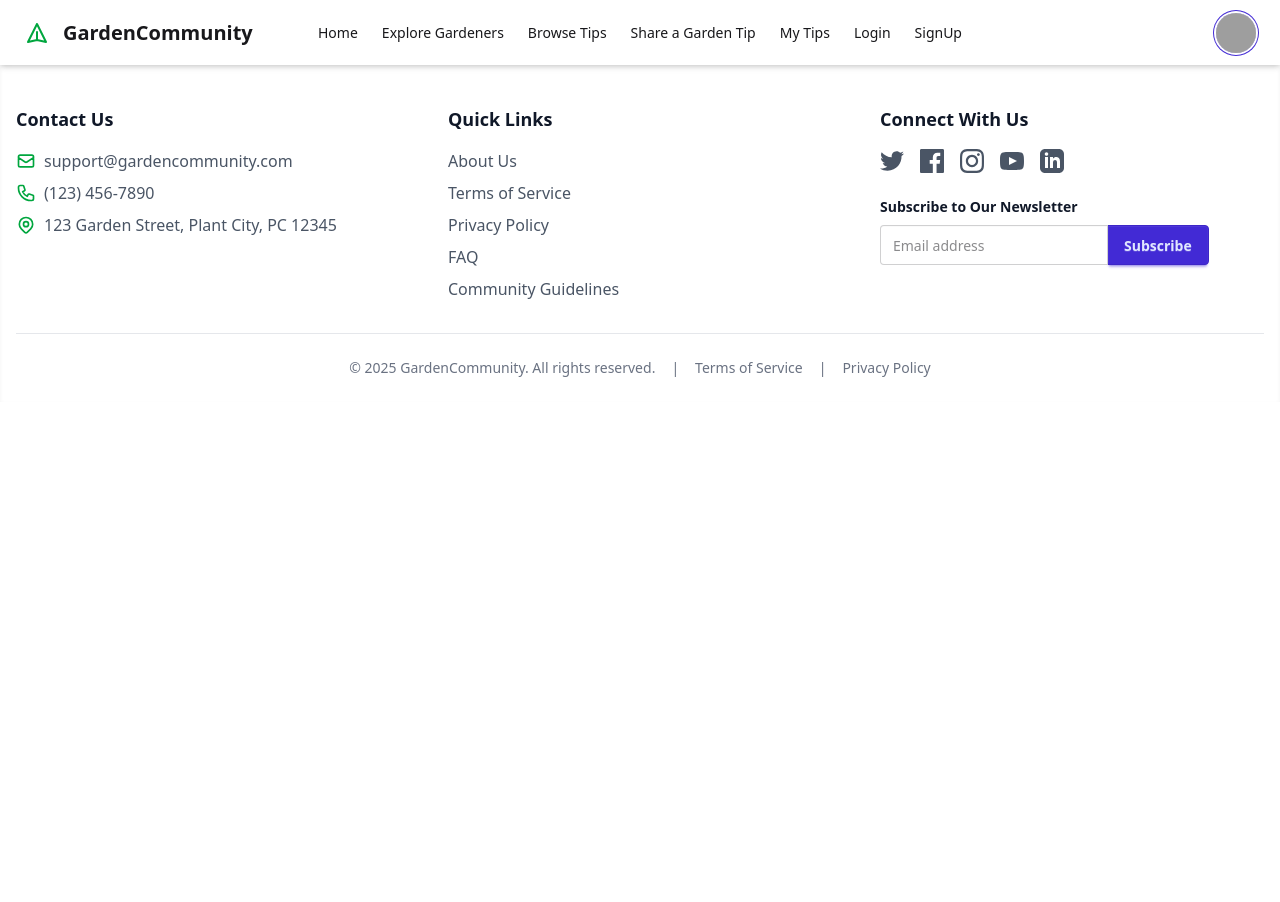
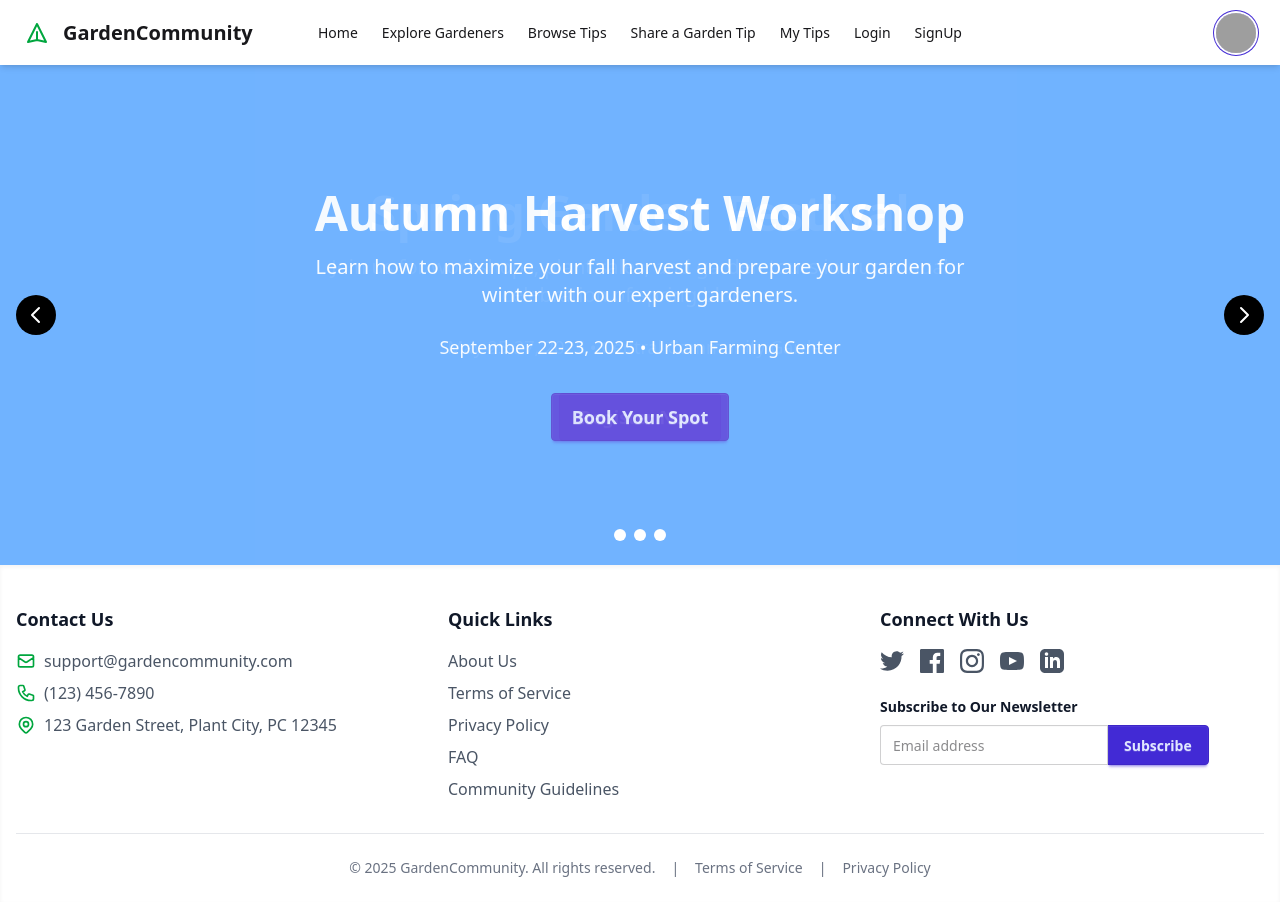
Before and after one commit to usernayeem/garden-community, a React (Vite) app: page / in a window 1280 px wide. Before the commit the page ends 800 px from the top, so only its background shows below. Built offline with nearby package versions, Linux system fonts and the light colour scheme; grey boxes are pictures that could not be loaded.

Commit message:
develop banner section

```diff
--- a/package.json
+++ b/package.json
@@ -14,6 +14,8 @@
     "react": "^19.0.0",
     "react-dom": "^19.0.0",
     "react-router": "^7.5.3",
+    "react-slick": "^0.30.3",
+    "slick-carousel": "^1.8.1",
     "tailwindcss": "^4.1.5"
   },
   "devDependencies": {
--- /dev/null
+++ b/src/components/Banner.jsx
@@ -0,0 +1,147 @@
+import React from "react";
+import Slider from "react-slick";
+import "slick-carousel/slick/slick.css";
+
+const PrevArrow = props => {
+  const { className, onClick } = props;
+  return (
+    <button
+      className={`${className} absolute left-4 top-1/2 -translate-y-1/2 z-10 w-10 h-10 bg-black bg-opacity-30 hover:bg-opacity-50 rounded-full flex items-center justify-center transition-all`}
+      onClick={onClick}
+    >
+      <svg
+        xmlns="http://www.w3.org/2000/svg"
+        className="h-6 w-6 text-white"
+        fill="none"
+        viewBox="0 0 24 24"
+        stroke="currentColor"
+      >
+        <path
+          strokeLinecap="round"
+          strokeLinejoin="round"
+          strokeWidth={2}
+          d="M15 19l-7-7 7-7"
+        />
+      </svg>
+    </button>
+  );
+};
+
+const NextArrow = props => {
+  const { className, onClick } = props;
+  return (
+    <button
+      className={`${className} absolute right-4 top-1/2 -translate-y-1/2 z-10 w-10 h-10 bg-black bg-opacity-30 hover:bg-opacity-50 rounded-full flex items-center justify-center transition-all`}
+      onClick={onClick}
+    >
+      <svg
+        xmlns="http://www.w3.org/2000/svg"
+        className="h-6 w-6 text-white"
+        fill="none"
+        viewBox="0 0 24 24"
+        stroke="currentColor"
+      >
+        <path
+          strokeLinecap="round"
+          strokeLinejoin="round"
+          strokeWidth={2}
+          d="M9 5l7 7-7 7"
+        />
+      </svg>
+    </button>
+  );
+};
+
+export const Banner = () => {
+  // Slider settings
+  const settings = {
+    dots: true,
+    infinite: true,
+    speed: 500,
+    fade: true,
+    cssEase: "linear",
+    autoplay: true,
+    autoplaySpeed: 5000,
+    pauseOnHover: true,
+    prevArrow: <PrevArrow />,
+    nextArrow: <NextArrow />,
+    appendDots: dots =>
+      <div>
+        <ul className="flex justify-center items-center absolute bottom-6 left-1/2 -translate-x-1/2">
+          {dots}
+        </ul>
+      </div>,
+    customPaging: i =>
+      <div className="w-3 h-3 mx-1 rounded-full bg-white bg-opacity-50 hover:bg-opacity-100" />,
+    responsive: [
+      {
+        breakpoint: 640,
+        settings: {
+          arrows: false
+        }
+      }
+    ]
+  };
+
+  // Slide data
+  const slides = [
+    {
+      id: 1,
+      title: "Spring Garden Festival",
+      description:
+        "Join us for workshops, plant sales, and garden tours in our annual celebration of spring blooms.",
+      date: "May 25-27, 2025 • Central Community Garden",
+      buttonText: "Register Now"
+    },
+    {
+      id: 2,
+      title: "Autumn Harvest Workshop",
+      description:
+        "Learn how to maximize your fall harvest and prepare your garden for winter with our expert gardeners.",
+      date: "September 22-23, 2025 • Urban Farming Center",
+      buttonText: "Book Your Spot"
+    },
+    {
+      id: 3,
+      title: "Garden Photography Contest",
+      description:
+        "Show off your garden's beauty and creativity in our annual photography competition with prizes for multiple categories.",
+      date: "Submissions open until July 31, 2025",
+      buttonText: "Submit Photos"
+    }
+  ];
+
+  return (
+    <div className="w-full">
+      <Slider {...settings}>
+        {slides.map(slide =>
+          <div
+            key={slide.id}
+            className="relative h-96 md:h-[500px] outline-none"
+          >
+            {/* Background Image */}
+            <div className="absolute inset-0 bg-cover bg-center bg-blue-400" />
+
+            {/* Content */}
+            <div className="relative flex flex-col justify-center items-center h-full px-4 md:px-6 text-center text-white">
+              <h2 className="text-3xl md:text-5xl font-bold mb-4">
+                {slide.title}
+              </h2>
+              <p className="text-lg md:text-xl mb-6 max-w-2xl">
+                {slide.description}
+              </p>
+              <p className="text-md md:text-lg mb-8">
+                {slide.date}
+              </p>
+              <button className="btn btn-primary btn-lg">
+                {slide.buttonText}
+              </button>
+            </div>
+          </div>
+        )}
+      </Slider>
+    </div>
+  );
+};
+
+export default Banner;
--- a/src/components/Routex.jsx
+++ b/src/components/Routex.jsx
@@ -2,10 +2,17 @@ import { createBrowserRouter } from "react-router";
 
 import React from "react";
 import { Root } from "./Root";
+import { Home } from "../pages/Home";
 
 export const router = createBrowserRouter([
   {
     path: "/",
-    element: <Root />
+    element: <Root />,
+    children: [
+      {
+        index: true,
+        element: <Home />
+      }
+    ]
   }
 ]);
--- /dev/null
+++ b/src/pages/Home.jsx
@@ -0,0 +1,10 @@
+import React from 'react'
+import { Banner } from '../components/Banner'
+
+export const Home = () => {
+  return (
+    <div>
+        <Banner />
+    </div>
+  )
+}
```
Also changed, not shown: 1 other file (tests, documents, lock files or other folders).
